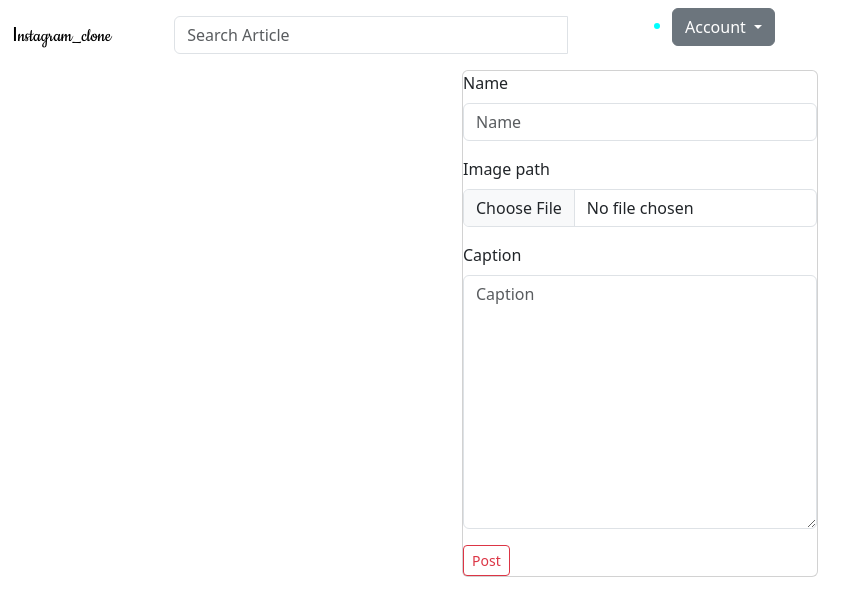
After one commit to Robert-Moringa/Instagram_Clone, a Django app: page /new/image in a window 1280 px wide. The commit adds this page. Shown: the top 616 px of the page, without its empty margins (0-867 px from the left). Run offline with Django 3.2, Linux system fonts and the light colour scheme; the visitor is signed in with stand-in values (Sample User, id 1); some libraries are stand-ins or nearby versions; some web fonts are replaced.

Commit message:
added posting a new image functionality

```diff
--- /dev/null
+++ b/instagram_clone/forms.py
@@ -0,0 +1,7 @@
+from django import forms
+from .models import Image,Comment
+
+class NewImageForm(forms.ModelForm):
+    class Meta:
+        model = Image
+        exclude = ['user', 'post_date', 'likes', 'comments']
--- a/instagram_clone/models.py
+++ b/instagram_clone/models.py
@@ -6,9 +6,9 @@ class Image(models.Model):
     name = models.CharField(max_length = 60)
     image_path = models.ImageField(upload_to = 'uploads/')
     caption = models.TextField()
-    # user = models.ForeignKey(User, on_delete=models.CASCADE, blank=True)
-    # likes = models.ForeignKey('Like', on_delete=models.CASCADE, blank=True)
-    # comments=models.ForeignKey('Comment',on_delete=models.CASCADE, blank=True)
+    user = models.ForeignKey(User, related_name="posted_by", on_delete=models.CASCADE, null=True)
+    likes = models.ForeignKey(User, related_name='liked_by', on_delete=models.CASCADE, null=True)
+    comments=models.ForeignKey('Comment', on_delete=models.CASCADE,  null=True)
     post_date = models.DateTimeField(auto_now=True)
 
     def save_image(self):
--- a/instagram_clone/templates/navbar.html
+++ b/instagram_clone/templates/navbar.html
@@ -32,7 +32,7 @@
                 <a href="{%url 'welcome'%}" class="dropdown-item">Home</a>
               </li>
               <li>
-                <a href="{%url 'welcome'%}" class="dropdown-item">Create Article</a>
+                <a href="{%url 'new_image'%}" class="dropdown-item">Create Article</a>
               </li>
               <li>
                 <a href="/accounts/password/change" class="dropdown-item">Change Password</a>
--- /dev/null
+++ b/instagram_clone/templates/new-post.html
@@ -0,0 +1,28 @@
+{%extends 'base.html'%}
+{% load bootstrap5 %}
+
+ {% block content %}
+ <div class="container">
+    {{ block.super}}
+        <div class="row">
+            <div class="col-md-4">
+
+            </div>
+            <div class="col-md-4">
+                 <div class="card">
+                    <form  action="{%url 'new_image'%}" method="post" enctype="multipart/form-data">
+                        {%csrf_token%}
+
+                        {% bootstrap_form form%}
+                        <input type="submit" class="btn btn-outline-danger btn-sm" value="Post">
+                    </form>
+                 </div>
+            </div>
+            <div class="col-md-4">
+
+            </div>
+        </div>
+
+    </div>
+
+ {% endblock %}
--- a/instagram_clone/urls.py
+++ b/instagram_clone/urls.py
@@ -5,6 +5,7 @@ from . import views
 
 urlpatterns=[
     url('^$',views.welcome,name = 'welcome'),
+     url(r'^new/image$', views.new_post, name='new_image'),
 ]
 
 if settings.DEBUG:
--- a/instagram_clone/views.py
+++ b/instagram_clone/views.py
@@ -1,5 +1,7 @@
-from django.shortcuts import render
+from django.shortcuts import render, redirect
 from .models import Image
+from django.contrib.auth.decorators import login_required
+from .forms import NewImageForm
 
 
 # Create your views here.
@@ -7,3 +9,20 @@ def welcome(request):
     title="Instagram's finest clone"
     images =Image.objects.all()
     return render(request, 'index.html', {'images': images})
+
+@login_required(login_url='/accounts/login/')
+def new_post(request):
+    current_user = request.user
+    if request.method == 'POST':
+        form = NewImageForm(request.POST, request.FILES)
+        if form.is_valid():
+            image = form.save(commit=False)
+            image.user = current_user
+            image.save()
+            # article.post = strip_tags(request.POST['post'])
+            # article.save()
+        return redirect('welcome')
+
+    else:
+        form = NewImageForm()
+    return render(request, 'new-post.html', {"form": form})
```
Also changed, not shown: instagram_clone/migrations/0004_auto_20210913_0639.py (added), instagram_clone/migrations/0005_rename_liker_image_likes.py (added), media/uploads/expandables.jpg (added).
